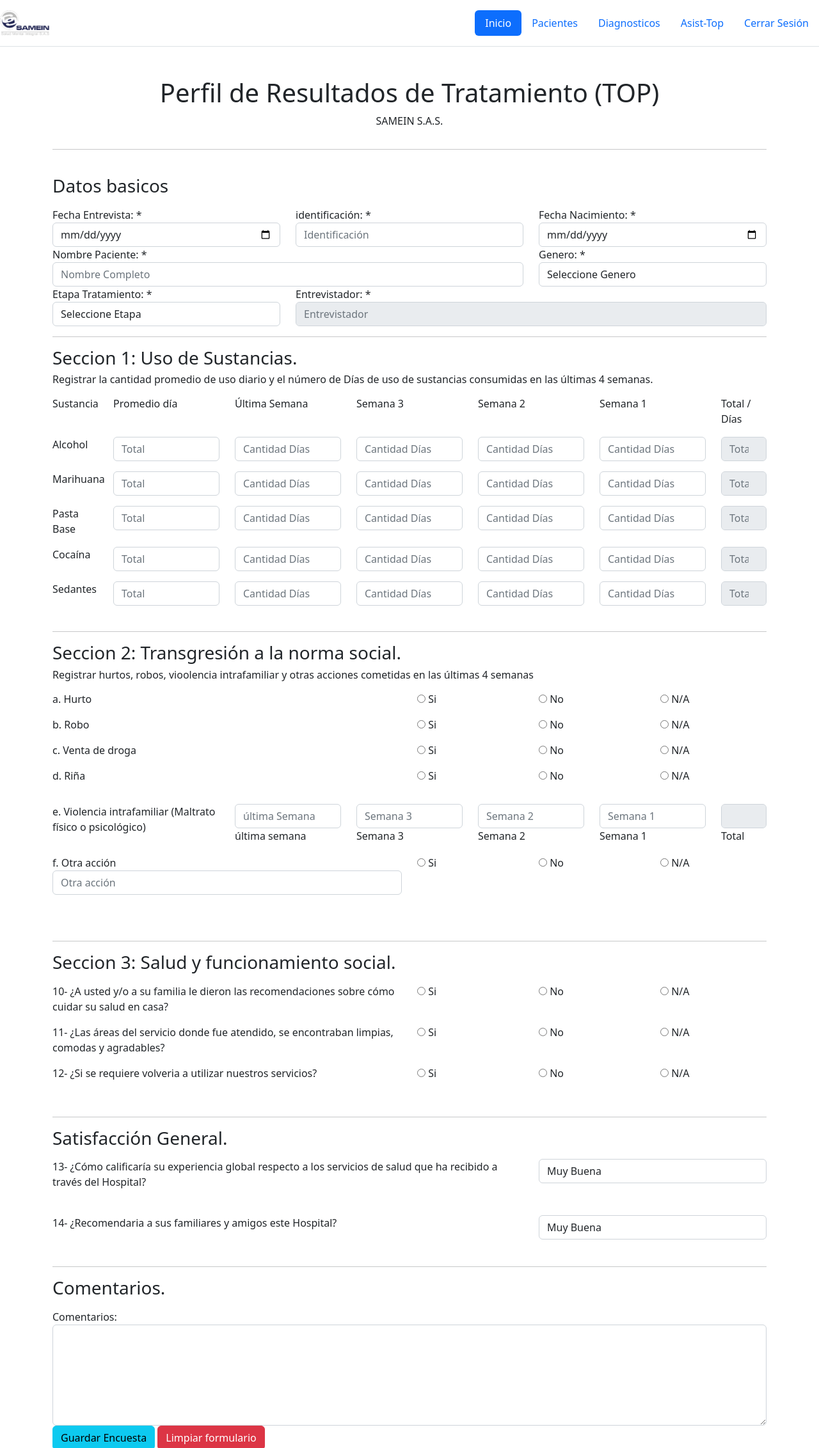
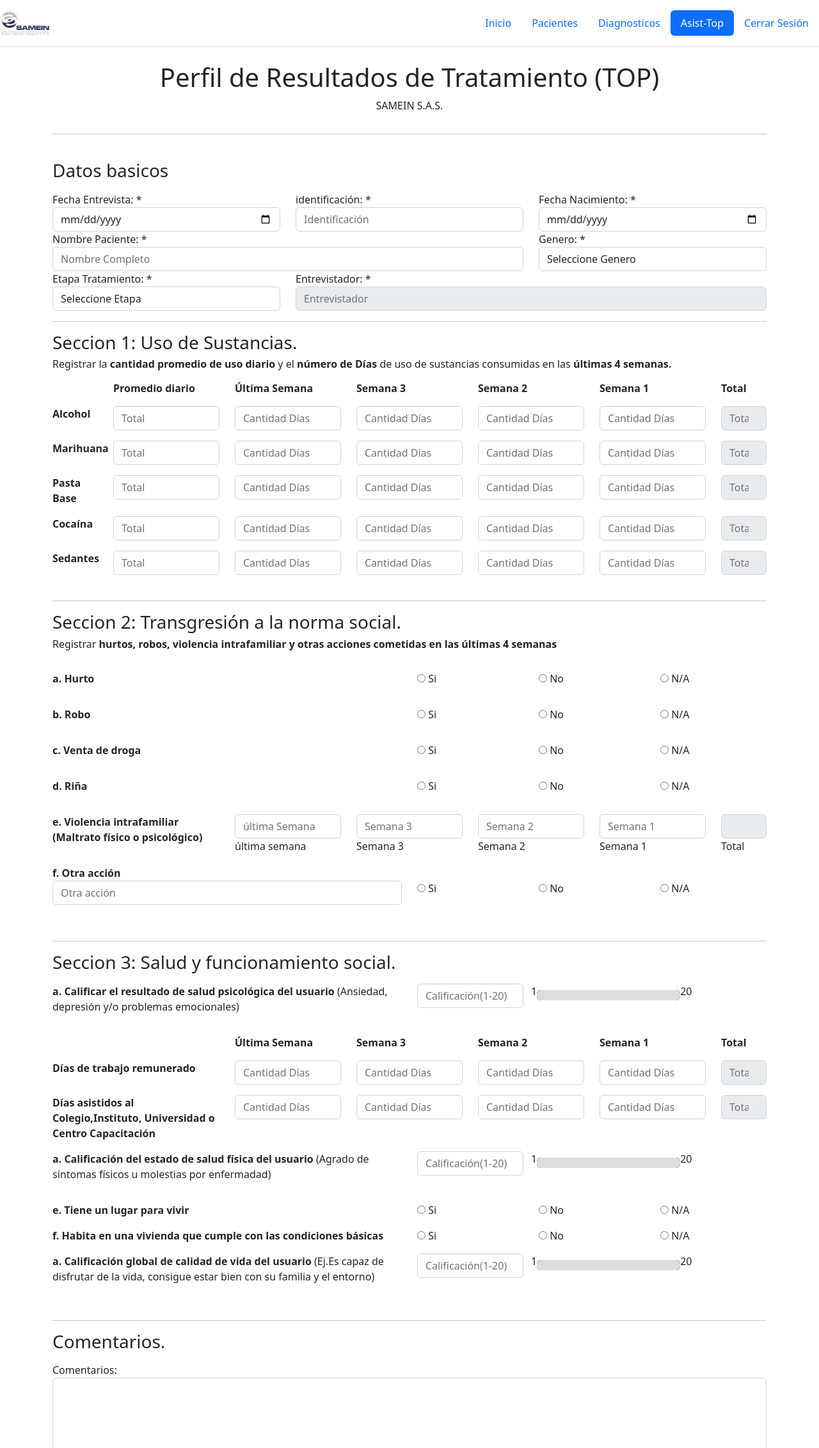
Before and after one commit to julianpk19961/SameBit, a PHP site: page /samebit/pages/asisttop.php in a window 1280 px wide. Shown: the top 2264 px of the page at 64% size. Run offline with PHP 8.4, Linux system fonts and the light colour scheme; some libraries are stand-ins or nearby versions.

Commit message:
Se realiza inclusión del top, para finalización de formulario de trabajo, se incluyen barras con funcionamiento ajax,js para una mejor experiencia de usuario, queda pendiente solamente validaciones por datos vacios o datos que superen el limite de calificación

```diff
--- a/pages/asisttop.php
+++ b/pages/asisttop.php
@@ -6,14 +6,13 @@ include './generales/header.php';
       <img src="../img/SameinLogo.png" height="40" class="logo">
     </a>
     <ul class="nav nav-pills">
-      <li class="nav-item"><a href="./dashboard.php" class="nav-link active" aria-current="page">Inicio</a></li>
+      <li class="nav-item"><a href="./dashboard.php" class="nav-link" aria-current="page">Inicio</a></li>
       <li class="nav-item"><a href="../pages/pacients.php" class="nav-link">Pacientes</a></li>
       <li class="nav-item"><a href="#" class="nav-link">Diagnosticos</a></li>
-      <li class="nav-item"><a href="../pages/asisttop.php" class="nav-link">Asist-Top</a></li>
+      <li class="nav-item"><a href="../pages/asisttop.php" class="nav-link active">Asist-Top</a></li>
       <li class="nav-item"><a href="../config/logout.php" class="nav-link">Cerrar Sesión</a></li>
     </ul>
 </header>
-<br />
   <div class="container">
     <section class="row">
       <div class="col-md-12">
@@ -21,7 +20,7 @@ include './generales/header.php';
         <p class="text-center">SAMEIN S.A.S.</p>
       </div>
     </section>
-    <hr><br />
+    <hr><br/>
     <section class="row">
       <section class="col-md-12">
         <h3>Datos basicos</h3>
@@ -90,43 +89,45 @@ include './generales/header.php';
         </section>
     </section>
     <hr/>
-
-    <!--  Servicios  -->
+    <!--  Uso de sustancias  -->
     <section class="row">
       <div class="col-md-12">
         <h3>Seccion 1: Uso de Sustancias.</h3>
-        <h6>Registrar la cantidad promedio de uso diario y el número de Días de uso de sustancias consumidas en las últimas 4 semanas.</h6>
+        <h6>
+          Registrar la <strong>cantidad promedio de uso diario</strong> y el <strong>número de
+          Días</strong> de uso de sustancias consumidas en las <strong>últimas 4 semanas.</strong>
+        </h6>
         <p></p>
       </div>
     </section>
-    <!--  PREGUNTA 1  -->
+    <!--  Sustancia 1  -->
     <section class="row">
         <div class="col-md-1">
-            <label class="text">Sustancia</label>
+
         </div>
         <div class="form-group col-md-2">
-            <label for="promdia" class="text">Promedio día</label>
+            <label for="promdia" class="text"><strong>Promedio diario</strong></label>
         </div>
         <div class="form-group col-md-2">
-            <label class="text">Última Semana</label>
+            <label class="text"><strong>Última Semana</strong></label>
            </div>
         <div class="form-group col-md-2">
-            <label class="text">Semana 3 </label>
+            <label class="text"><strong>Semana 3</strong></label>
              </div>
         <div class="form-group col-md-2">
-            <label class="text">Semana 2</label>
+            <label class="text"><strong>Semana 2</strong></label>
              </div>
         <div class="form-group col-md-2">
-            <label class="text">Semana 1</label>
+            <label class="text"><strong>Semana 1</strong></label>
             </div>
         <div class="form-group col-md-1">
-            <label class="text">Total / Días</label>
+            <label class="text"><strong>Total</strong></label>
         </div>
     </section>
     <p></p>
     <section class="row">
         <div class="col-md-1">
-            <label class="text">Alcohol</label>
+            <label class="text"><strong>Alcohol</strong></label>
         </div>
         <div class="form-group col-md-2">
             <input type="number" class="form-control" id="promdia" placeholder="Total" required>
@@ -148,10 +149,10 @@ include './generales/header.php';
         </div>
     </section>
     <p></p>
-    <!--  PREGUNTA 2  -->
+    <!--  Sustancia 2  -->
     <section class="row">
         <div class="col-md-1">
-            <label class="text">Marihuana</label>
+            <label class="text"><strong>Marihuana</strong></label>
         </div>
         <div class="form-group col-md-2">
             <input type="number" class="form-control" id="promdia" placeholder="Total" required>
@@ -173,9 +174,10 @@ include './generales/header.php';
         </div>
     </section>
     <p></p>
+    <!--  Sustancia 3  -->
     <section class="row">
         <div class="col-md-1">
-            <label class="text">Pasta Base</label>
+            <label class="text"><strong>Pasta Base</strong></label>
         </div>
         <div class="form-group col-md-2">
             <input type="number" class="form-control" id="promdia" placeholder="Total" required>
@@ -197,9 +199,10 @@ include './generales/header.php';
         </div>
     </section>
     <p></p>
+    <!--  Sustancia 4  -->
     <section class="row">
         <div class="col-md-1">
-            <label class="text">Cocaína</label>
+            <label class="text"><strong>Cocaína</strong></label>
         </div>
         <div class="form-group col-md-2">
             <input type="number" class="form-control" id="promdia" placeholder="Total" required>
@@ -221,9 +224,10 @@ include './generales/header.php';
         </div>
     </section>
     <p></p>
+    <!--  Sustancia 5  -->
     <section class="row">
         <div class="col-md-1">
-            <label class="text">Sedantes</label>
+            <label class="text"><strong>Sedantes</strong></label>
         </div>
         <div class="form-group col-md-2">
             <input type="number" class="form-control" id="promdia" placeholder="Total" required>
@@ -247,18 +251,20 @@ include './generales/header.php';
 
     <br>
     <hr>
-    <!--  Durante la Atención  -->
+    <!--  Sección 2  -->
     <section class="row">
       <div class="col-md-12">
         <h3>Seccion 2: Transgresión a la norma social.</h3>
-        <h6>Registrar hurtos, robos, vioolencia intrafamiliar y otras acciones cometidas en las últimas 4 semanas</h6>
+        <h6>Registrar <strong>hurtos, robos, violencia intrafamiliar y
+          otras acciones cometidas en las últimas 4 semanas</strong></h6>
         <p></p>
       </div>
     </section>
-    <!--  PREGUNTA 5  -->
+    <p></p>
+    <!--  Trangresion 1  -->
     <section class="row">
       <div class="col-md-6">
-        <p>a. Hurto</p>
+        <p><strong>a. Hurto</strong></p>
       </div>
       <div class="col-md-2">
         <label class="radio">
@@ -276,10 +282,11 @@ include './generales/header.php';
       </label>
       </div>
     </section>
-    <!--  PREGUNTA 6  -->
+    <p></p>
+    <!--  Trangresion 2  -->
     <section class="row">
       <div class="col-md-6">
-        <p>b. Robo</p>
+        <p><strong>b. Robo</strong></p>
       </div>
       <div class="col-md-2">
         <label class="radio">
@@ -297,10 +304,11 @@ include './generales/header.php';
       </label>
       </div>
     </section>
-    <!--  PREGUNTA 7  -->
+    <p></p>
+    <!--  Trangresion 3  -->
     <section class="row">
       <div class="col-md-6">
-        <p>c. Venta de droga</p>
+        <p><strong>c. Venta de droga</strong></p>
       </div>
       <div class="col-md-2">
         <label class="radio">
@@ -318,10 +326,11 @@ include './generales/header.php';
       </label>
       </div>
     </section>
-    <!--  PREGUNTA 8  -->
+    <p></p>
+    <!--  Trangresion 4  -->
     <section class="row">
       <div class="col-md-6">
-        <p>d. Riña</p>
+        <p><strong>d. Riña</strong></p>
       </div>
       <div class="col-md-2">
         <label class="radio">
@@ -339,13 +348,11 @@ include './generales/header.php';
       </label>
       </div>
     </section>
-    <!--  PREGUNTA 9  -->
     <p></p>
-    <!--  PREGUNTA 10  -->
-
+    <!--  Trangresion 5  -->
     <section class="row">
         <div class="col-md-3">
-            <p>e. Violencia intrafamiliar (Maltrato físico o psicológico)</p>
+            <p><strong>e. Violencia intrafamiliar (Maltrato físico o psicológico)</strong></p>
          </div>
         <div class="form-group col-md-2">
             <input type="number" class="form-control" id="promdia" placeholder="última Semana" min="1" max="7" required>
@@ -369,42 +376,163 @@ include './generales/header.php';
         </div>
     </section>
     <p></p>
+    <p></p>
     <section class="row">
       <div class="col-md-6">
-            <p><label>f. Otra acción</label><input type="text" class="form-control" id="total" placeholder="Otra acción"></p>
+        <label><strong>f. Otra acción</strong></label>
+        <input type="text" class="form-control" id="total" placeholder="Otra acción">
       </div>
-
       <div class="col-md-2">
+        <br>
         <label class="radio">
         <input type="radio" name="pregunta1" id="pregunta1a" value="SI"> Si
         </label>
       </div>
       <div class="col-md-2">
+        <br>
         <label class="radio">
         <input type="radio" name="pregunta1" id="preguntab" value="NO"> No
         </label>
       </div>
       <div class="col-md-2">
+        <br>
         <label class="radio">
         <input type="radio" name="pregunta1" id="preguntac" value="NA"> N/A
         </label>
       </div>
-
     </section>
     <p></p>
     <br />
     <hr />
-    <!--  Durante la Atención  -->
+    <!--  SECCIÓN 3  -->
     <section class="row">
       <div class="col-md-12">
         <h3>Seccion 3: Salud y funcionamiento social.</h3>
         <p></p>
       </div>
     </section>
-    <!--  PREGUNTA 10  -->
+    <!--  Item 1  -->
     <section class="row">
       <div class="col-md-6">
-        <p>10- ¿A usted y/o a su familia le dieron las recomendaciones sobre cómo cuidar su salud en casa?</p>
+        <p><strong>a. Calificar el resultado de salud psicológica del usuario</strong>
+        (Ansiedad, depresión y/o problemas emocionales)</p>
+      </div>
+      <div class="col-md-2">
+        <input class="form-control" type="text" id="psychologicalstate" placeholder="Calificación(1-20)" size="10px" title="calificación de 1 a 20 dónde 1 es muy malo y 20 excelente" >
+      </div>
+       1<div id="progress-wrappsy" class="progress-wrap progress col-md-2" data-progress-percent="50"  >
+        <div id="progress-barpsy" class="progress-bar progress"></div>
+      </div>20
+    </section>
+    <p></p>
+    <!-- encabezado de inputs -->
+    <section class="row">
+        <div class="col-md-1">
+
+        </div>
+        <div class="form-group col-md-2">
+            <label for="promdia" class="text"></label>
+        </div>
+        <div class="form-group col-md-2">
+            <label class="text"><strong>Última Semana</strong></label>
+           </div>
+        <div class="form-group col-md-2">
+            <label class="text"><strong>Semana 3</strong></label>
+             </div>
+        <div class="form-group col-md-2">
+            <label class="text"><strong>Semana 2</strong></label>
+             </div>
+        <div class="form-group col-md-2">
+            <label class="text"><strong>Semana 1</strong></label>
+            </div>
+        <div class="form-group col-md-1">
+            <label class="text"><strong>Total</strong></label>
+        </div>
+    </section>
+    <p></p>
+    <!--  Item 2  -->
+    <section class="row">
+        <div class="col-md-3">
+            <label class="text"><strong>Días de trabajo remunerado</strong></label>
+        </div>
+        <div class="form-group col-md-2">
+            <input type="number" class="form-control" id="promdia" placeholder="Cantidad Días" min="1" max="7" required>
+        </div>
+        <div class="form-group col-md-2">
+            <input type="number" class="form-control" id="promdia" placeholder="Cantidad Días" min="1" max="7" required>
+        </div>
+        <div class="form-group col-md-2">
+            <input type="number" class="form-control" id="promdia" placeholder="Cantidad Días" min="1" max="7" required>
+        </div>
+        <div class="form-group col-md-2">
+            <input type="number" class="form-control" id="promdia" placeholder="Cantidad Días" min="1" max="7" required>
+        </div>
+        <div class="form-group col-md-1">
+            <input type="number" class="form-control" id="total" placeholder="Total" disabled>
+        </div>
+    </section>
+    <p></p>
+    <section class="row">
+        <div class="col-md-3">
+            <label class="text"><strong>Días asistidos al Colegio,Instituto, Universidad o Centro Capacitación</strong></label>
+        </div>
+        <div class="form-group col-md-2">
+            <input type="number" class="form-control" id="promdia" placeholder="Cantidad Días" min="1" max="7" required>
+        </div>
+        <div class="form-group col-md-2">
+            <input type="number" class="form-control" id="promdia" placeholder="Cantidad Días" min="1" max="7" required>
+        </div>
+        <div class="form-group col-md-2">
+            <input type="number" class="form-control" id="promdia" placeholder="Cantidad Días" min="1" max="7" required>
+        </div>
+        <div class="form-group col-md-2">
+            <input type="number" class="form-control" id="promdia" placeholder="Cantidad Días" min="1" max="7" required>
+        </div>
+        <div class="form-group col-md-1">
+            <input type="number" class="form-control" id="total" placeholder="Total" disabled>
+        </div>
+    </section>
+    <p></p>
+    <section class="row">
+      <div class="col-md-6">
+        <p><strong>a. Calificación del estado de salud física del usuario</strong>
+        (Agrado de síntomas físicos u molestias por enfermadad)</p>
+      </div>
+      <div class="col-md-2">
+        <input class="form-control" type="text" id="physicalstate" size="10px" placeholder="Calificación(1-20)" title="calificación de 1 a 20 dónde 1 es muy malo y 20 excelente" >
+      </div>
+      1<div  id="progress-wrapphy" class="progress-wrap progress col-md-2" data-progress-percent="50"  >
+        <div id="progress-barphy" class="progress-bar progress"></div>
+      </div>20
+    </section>
+    <p></p>
+    <section class="row">
+      <div class="col-md-6">
+        <label><strong>e. Tiene un lugar para vivir</strong></label>
+      </div>
+      <div class="col-md-2">
+
+        <label class="radio">
+        <input type="radio" name="pregunta1" id="pregunta1a" value="SI"> Si
+        </label>
+      </div>
+      <div class="col-md-2">
+
+        <label class="radio">
+        <input type="radio" name="pregunta1" id="preguntab" value="NO"> No
+        </label>
+      </div>
+      <div class="col-md-2">
+
+        <label class="radio">
+        <input type="radio" name="pregunta1" id="preguntac" value="NA"> N/A
+        </label>
+      </div>
+    </section>
+    <p></p>
+    <section class="row">
+      <div class="col-md-6">
+        <label><strong>f. Habita en una vivienda que cumple con las condiciones básicas</strong></label>
       </div>
       <div class="col-md-2">
         <label class="radio">
@@ -422,103 +550,24 @@ include './generales/header.php';
         </label>
       </div>
     </section>
-    <!--  PREGUNTA 11  -->
+    <p></p>
     <section class="row">
       <div class="col-md-6">
-        <p>11- ¿Las áreas del servicio donde fue atendido, se encontraban limpias, comodas y agradables?</p>
+        <p><strong>a. Calificación global de calidad de vida del usuario</strong>
+        (Ej.Es capaz de disfrutar de la vida, consigue estar bien con su familia y el entorno)</p>
       </div>
       <div class="col-md-2">
-        <label class="radio">
-        <input type="radio" name="pregunta1" id="pregunta1a" value="SI"> Si
-      </label>
+        <input class="form-control" type="text" id="housestate" size="10px" placeholder="Calificación(1-20)" title="calificación de 1 a 20 dónde 1 es muy malo y 20 excelente" >
       </div>
-      <div class="col-md-2">
-        <label class="radio">
-        <input type="radio" name="pregunta1" id="preguntab" value="NO"> No
-      </label>
-      </div>
-      <div class="col-md-2">
-        <label class="radio">
-        <input type="radio" name="pregunta1" id="preguntac" value="NA"> N/A
-      </label>
-      </div>
+      1<div  id="progress-wrahou" class="progress-wrap progress col-md-2" data-progress-percent="50"  >
+        <div id="progress-barhou" class="progress-bar progress"></div>
+      </div>20
     </section>
-    <!--  PREGUNTA 12  -->
-    <section class="row">
-      <div class="col-md-6">
-        <p>12- ¿Si se requiere volveria a utilizar nuestros servicios?</p>
-      </div>
-      <div class="col-md-2">
-        <label class="radio">
-        <input type="radio" name="pregunta1" id="pregunta1a" value="SI"> Si
-      </label>
-      </div>
-      <div class="col-md-2">
-        <label class="radio">
-        <input type="radio" name="pregunta1" id="preguntab" value="NO"> No
-      </label>
-      </div>
-      <div class="col-md-2">
-        <label class="radio">
-        <input type="radio" name="pregunta1" id="preguntac" value="NA"> N/A
-      </label>
-      </div>
-    </section>
-
-
-
 
 
     <br />
     <hr />
-    <!--  Satisfacción General  -->
-    <section class="row">
-      <div class="col-md-12">
-        <h3>Satisfacción General.</h3>
-        <p></p>
-      </div>
-    </section>
-    <!--  PREGUNTA 13  -->
-    <section class="row">
-      <div class="col-md-12">
-        <section class="row">
-          <div class="col-md-8">
-            <p>13- ¿Cómo calificaría su experiencia global respecto a los servicios de salud que ha recibido a través del Hospital?</p>
-          </div>
-          <div class="col-md-4">
-            <select class="form-control" id="pregunta13">
-            <option value="5">Muy Buena</option>
-            <option value="4">Buena</option>
-            <option value="3">Regular</option>
-            <option value="2">Mala</option>
-            <option value="1">Muy Mala</option>
-            <option value="0">No Responde</option>
-          </select>
-          </div>
-        </section>
-      </div>
-    </section><br />
-    <!--  PREGUNTA 14  -->
-    <section class="row">
-      <div class="col-md-12">
-        <section class="row">
-          <div class="col-md-8">
-            <p>14- ¿Recomendaria a sus familiares y amigos este Hospital?</p>
-          </div>
-          <div class="col-md-4">
-            <select class="form-control" id="pregunta14">
-            <option value="5">Muy Buena</option>
-            <option value="4">Buena</option>
-            <option value="3">Regular</option>
-            <option value="2">Mala</option>
-            <option value="1">Muy Mala</option>
-            <option value="0">No Responde</option>
-          </select>
-          </div>
-        </section>
-      </div>
-    </section><br />
-    <hr />
+
 
     <!--  Comentarios  -->
     <section class="row">
@@ -545,7 +594,26 @@ include './generales/header.php';
 
   <br /><br />
 
-  <script src="../Js/Login.Js"></script>
+  <script src="../Js/asisttop.Js"></script>
+  <style>
+    .progress {
+      width: 224px;
+      margin: 0 auto;
+      padding: 0;
+    }
+    .progress-wrap {
+        background: #252D59;
+        margin: 10px 0;
+        overflow: hidden;
+        position: relative;
+    }
+
+    .progress-bar {
+        background: #ddd;
+        position: absolute;
+        top: 0;
+        }
+  </style>
 
   <footer class="container">
     <p>Todos los derechos reservados para ESE Hospital San Rafael de Girardota.</p>
--- a/pages/pacients.php
+++ b/pages/pacients.php
@@ -41,8 +41,8 @@
       <ul class="nav nav-pills">
         <li class="nav-item"><a href="./dashboard.php" class="nav-link">Inicio</a></li>
         <li class="nav-item"><a href="#" class="nav-link active" >Pacientes</a></li>
-        <li class="nav-item"><a href="#" class="nav-link">Pricing</a></li>
-        <li class="nav-item"><a href="#" class="nav-link">FAQs</a></li>
+        <li class="nav-item"><a href="#" class="nav-link">Diagnosticos</a></li>
+        <li class="nav-item"><a href="../pages/asisttop.php" class="nav-link">Asist-Top</a></li>
         <li class="nav-item"><a href="../config/logout.php" class="nav-link">Cerrar Sesión</a></li>
       </ul>
   </header>
```
Also changed, not shown: Js/asisttop.Js (+152 -29 lines), pages/test.php (added, +75 -0 lines), 1 other file. Lines whose indentation alone changed are shown as unchanged.
